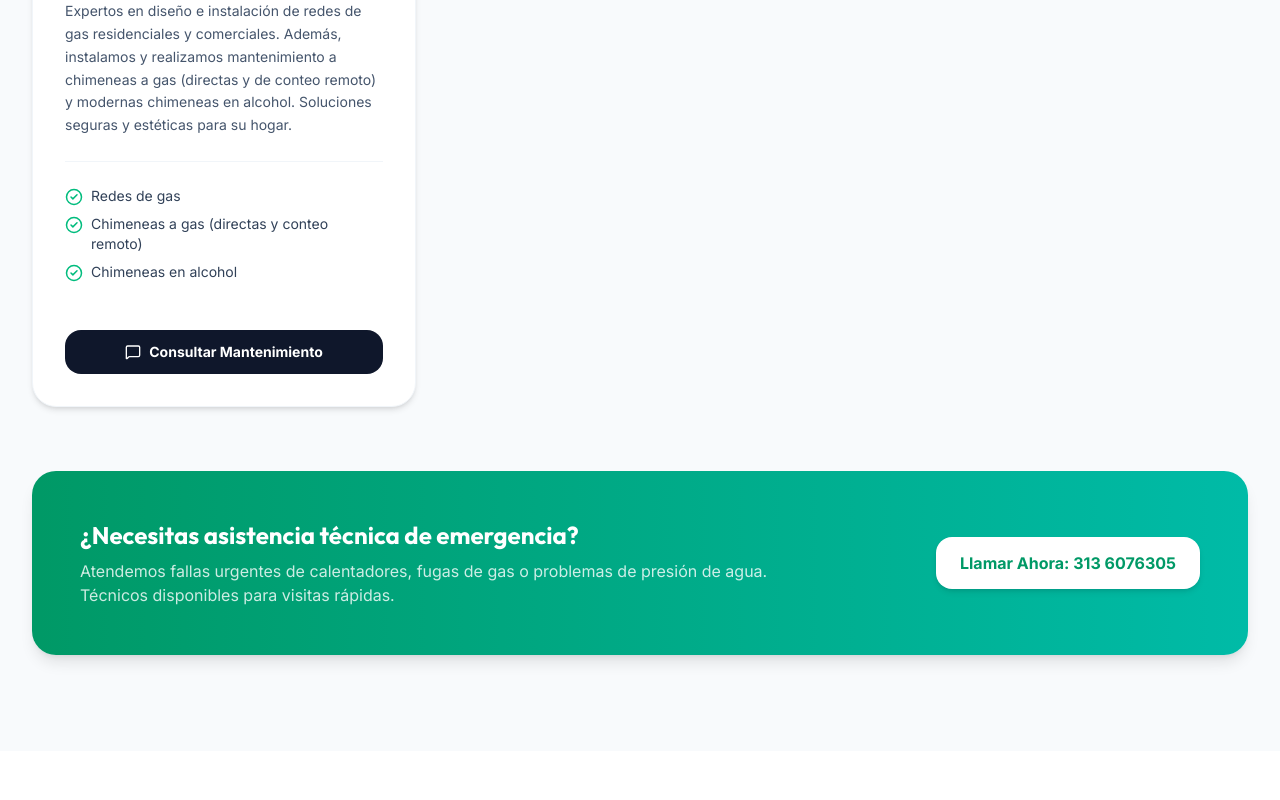
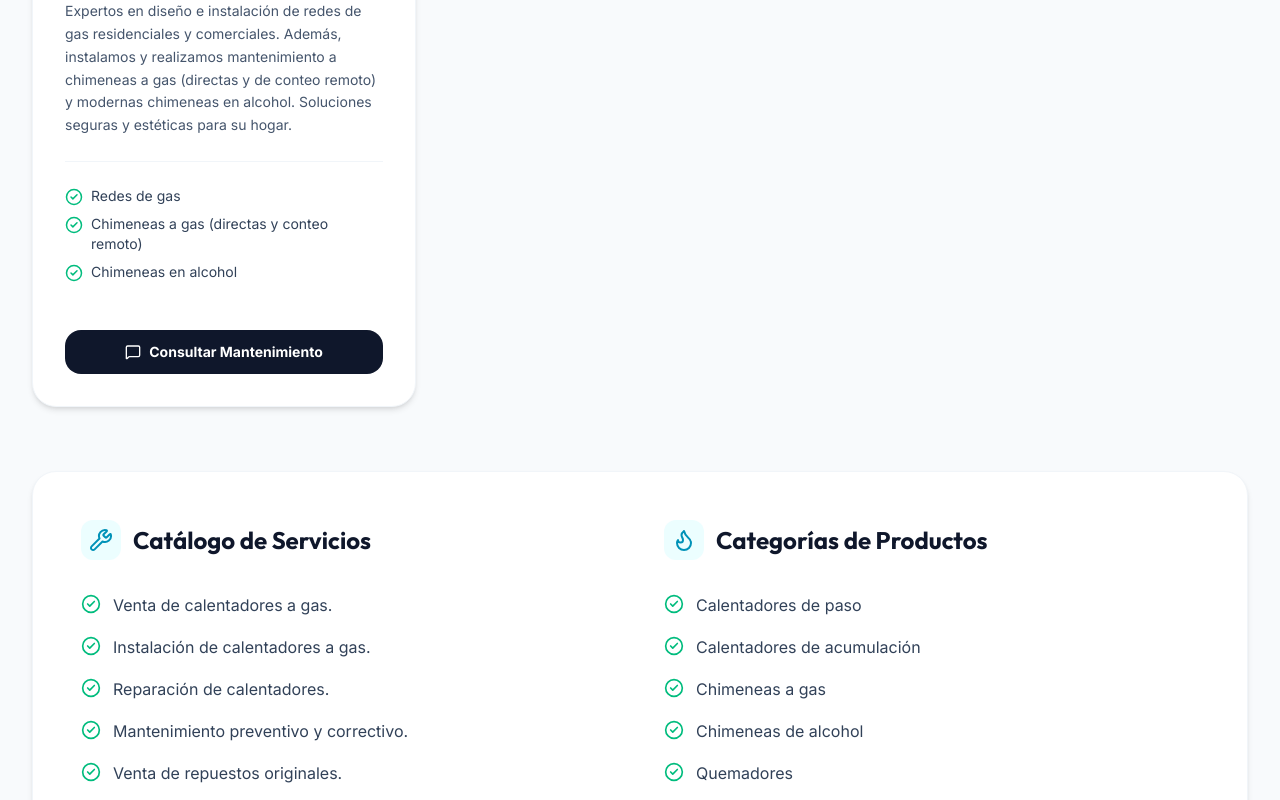
Before and after one commit to JuanDavidGomez1011/mundogas, a React (Vite) app: page / in a window 1280 px wide. Shown: the part 2000-2800 px from the top of the page. Built offline with nearby package versions, Linux system fonts and the light colour scheme.

Commit message:
feat: añadir catálogo completo de servicios y categorías

```diff
--- a/src/components/Services.tsx
+++ b/src/components/Services.tsx
@@ -88,6 +88,42 @@ export const Services: React.FC = () => {
           })}
         </div>
 
+        {/* Full Services & Categories List */}
+        <div className="mt-16 grid grid-cols-1 md:grid-cols-2 gap-12 bg-white p-8 md:p-12 rounded-3xl shadow-md border border-slate-100">
+          <div>
+            <h3 className="text-2xl font-bold text-slate-900 mb-8 flex items-center gap-3">
+              <div className="p-2 bg-cyan-50 rounded-xl">
+                <Wrench className="h-6 w-6 text-cyan-600" />
+              </div>
+              Catálogo de Servicios
+            </h3>
+            <ul className="space-y-4">
+              {businessData.allServices.map((item, i) => (
+                <li key={i} className="flex items-start gap-3 text-slate-700">
+                  <CheckCircle2 className="h-5 w-5 text-emerald-500 shrink-0 mt-0.5" />
+                  <span className="leading-relaxed">{item}</span>
+                </li>
+              ))}
+            </ul>
+          </div>
+          <div>
+            <h3 className="text-2xl font-bold text-slate-900 mb-8 flex items-center gap-3">
+              <div className="p-2 bg-cyan-50 rounded-xl">
+                <Flame className="h-6 w-6 text-cyan-600" />
+              </div>
+              Categorías de Productos
+            </h3>
+            <ul className="space-y-4">
+              {businessData.categories.map((cat, i) => (
+                <li key={i} className="flex items-start gap-3 text-slate-700">
+                  <CheckCircle2 className="h-5 w-5 text-emerald-500 shrink-0 mt-0.5" />
+                  <span className="leading-relaxed">{cat}</span>
+                </li>
+              ))}
+            </ul>
+          </div>
+        </div>
+
         {/* Trust banner */}
         <div className="mt-16 rounded-3xl bg-gradient-to-r from-emerald-600 to-teal-500 p-8 md:p-12 shadow-lg text-white">
           <div className="grid grid-cols-1 md:grid-cols-12 gap-6 items-center">
--- a/src/data/businessData.ts
+++ b/src/data/businessData.ts
@@ -66,6 +66,8 @@ export interface BusinessData {
   whatsappPrimary: string;
   contact: ContactInfo;
   services: ServiceItem[];
+  allServices: string[];
+  categories: string[];
   posts: PostItem[];
   schedule: BusinessSchedule;
 }
@@ -126,6 +128,31 @@ export const businessData: BusinessData = {
       iconName: 'Flame',
       highlights: ['Redes de gas', 'Chimeneas a gas (directas y conteo remoto)', 'Chimeneas en alcohol']
     }
+  ],
+  allServices: [
+    'Venta de calentadores a gas.',
+    'Instalación de calentadores a gas.',
+    'Reparación de calentadores.',
+    'Mantenimiento preventivo y correctivo.',
+    'Venta de repuestos originales.',
+    'Redes internas de gas residenciales y comerciales.',
+    'Chimeneas a gas.',
+    'Chimeneas de alcohol.',
+    'Quemadores para estufas.',
+    'Ductos de evacuación.',
+    'Servicio técnico especializado.',
+    'Reparación de estufas y hornos a gas.',
+    'Asesoría técnica especializada.'
+  ],
+  categories: [
+    'Calentadores de paso',
+    'Calentadores de acumulación',
+    'Chimeneas a gas',
+    'Chimeneas de alcohol',
+    'Quemadores',
+    'Repuestos para calentadores',
+    'Accesorios para gas',
+    'Ductos de evacuación'
   ],
   posts: [
     {
```
